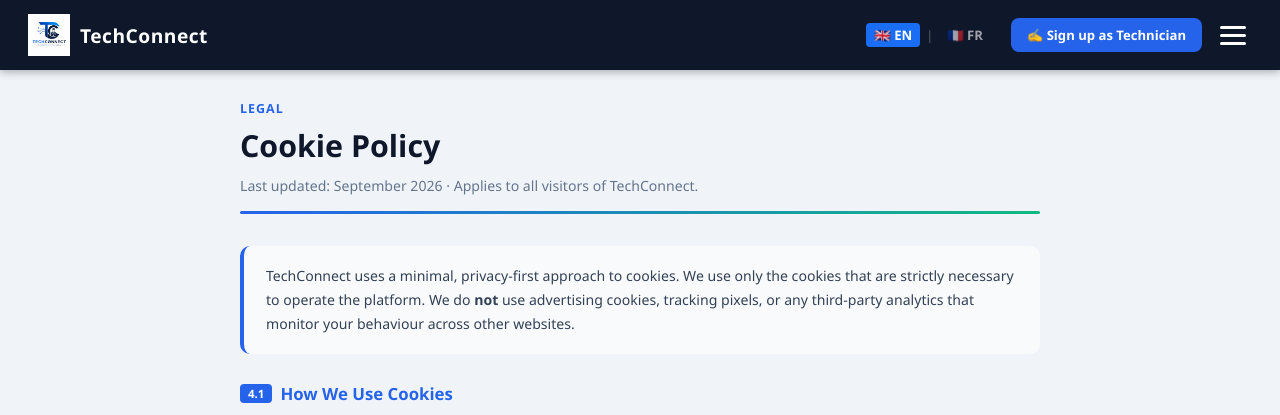
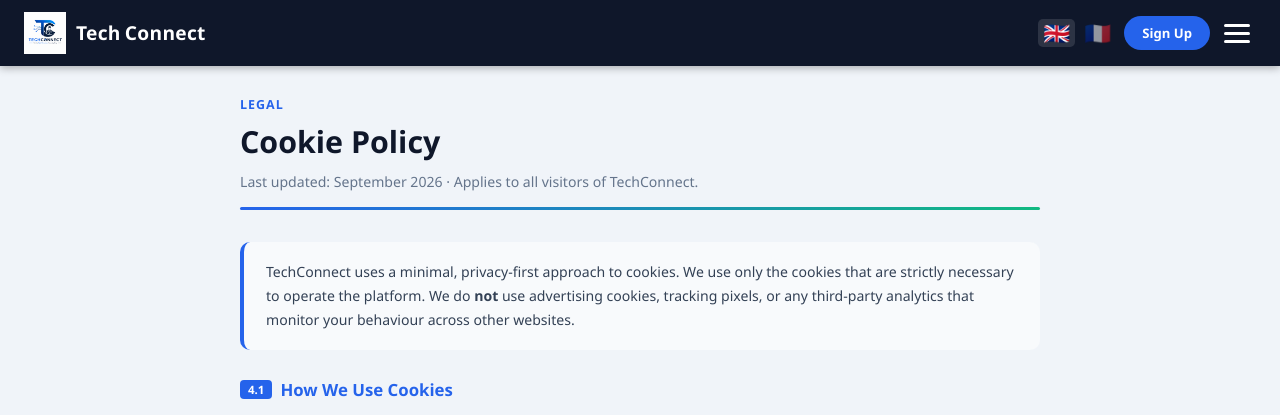
Before and after one commit to arcenekayiranga640-rgb/techconnect_v2, a Flask app: page /cookie-policy in a window 1280 px wide. Shown: the top 415 px of the page. Run offline with Flask 3, Linux system fonts and the light colour scheme.

Commit message:
Update base.html header layout

```diff
--- a/templates/base.html
+++ b/templates/base.html
@@ -8,15 +8,29 @@
         :root { --navy:#0d1b36; --navy-light:#1a2d52; --blue:#1a6ef5; --blue-light:#4da6ff; --blue-dark:#0d4db5; --bg:#f0f4f9; --text:#1c1c1c; --error:#c0392b; --success:#1e7e34; }
         * { box-sizing:border-box; }
         body { margin:0; font-family:'Segoe UI',Arial,sans-serif; background:var(--bg); color:var(--text); }
-        header { background:#0F172A; padding:14px 28px; display:flex; justify-content:space-between; align-items:center; box-shadow:0 2px 8px rgba(0,0,0,0.3); position:relative; z-index:100; }
-        .nav-cta-btn { background:#2563EB; color:white; border:none; padding:8px 16px; border-radius:8px; font-size:0.82rem; font-weight:700; cursor:pointer; text-decoration:none; transition:background 0.2s; white-space:nowrap; display:inline-flex; align-items:center; gap:6px; margin-right:4px; }
+        header { background:#0F172A; padding:12px 24px; display:flex; justify-content:space-between; align-items:center; box-shadow:0 2px 8px rgba(0,0,0,0.3); position:relative; z-index:100; }
+
+        /* ── Brand logo + stacked text ── */
+        .brand-link { display:flex; align-items:center; gap:10px; text-decoration:none; flex-shrink:0; }
+        .brand-logo { width:42px; height:42px; object-fit:contain; flex-shrink:0; }
+        .brand-text { display:flex; flex-direction:column; line-height:1.1; }
+        .brand-text span { font-size:1.15rem; font-weight:800; color:white; letter-spacing:0.3px; }
+        /* Desktop: show as one line */
+        @media(min-width:600px) {
+          .brand-text { flex-direction:row; gap:4px; align-items:baseline; }
+          .brand-text span { font-size:1.2rem; }
+        }
+
+        /* ── Language flags only — no text ── */
+        .lang-switcher { display:flex; align-items:center; gap:4px; }
+        .lang-switcher a { font-size:1.35rem; line-height:1; padding:3px 5px; border-radius:5px; text-decoration:none; opacity:0.55; transition:opacity 0.2s, background 0.2s; }
+        .lang-switcher a.active { opacity:1; background:rgba(255,255,255,0.12); }
+        .lang-switcher a:hover { opacity:1; }
+        .lang-divider { display:none; }
+
+        /* ── Sign Up pill button ── */
+        .nav-cta-btn { background:#2563EB; color:white; border:none; padding:8px 18px; border-radius:99px; font-size:0.82rem; font-weight:700; cursor:pointer; text-decoration:none; transition:background 0.2s; white-space:nowrap; display:inline-flex; align-items:center; }
         .nav-cta-btn:hover { background:#1d4ed8; color:white; }
-        .brand { font-size:1.2em; font-weight:700; color:white; letter-spacing:0.5px; }
-        .lang-switcher { display:flex; align-items:center; gap:6px; margin-right:12px; }
-        .lang-switcher a { font-size:0.82em; font-weight:700; padding:3px 8px; border-radius:4px; text-decoration:none; color:rgba(255,255,255,0.6); transition:all 0.2s; }
-        .lang-switcher a.active { background:var(--blue); color:white; }
-        .lang-switcher a:hover { color:white; }
-        .lang-divider { color:rgba(255,255,255,0.3); font-size:0.8em; }
         .hamburger-btn { background:none; border:none; cursor:pointer; padding:6px; display:flex; flex-direction:column; gap:5px; margin-top:0; }
         .hamburger-btn span { display:block; width:26px; height:3px; background:white; border-radius:3px; transition:background 0.2s; }
         .hamburger-btn:hover span { background:var(--blue-light); }
@@ -85,27 +99,32 @@
         .step-arrow { font-size:1.5em; color:var(--blue); align-self:center; flex-shrink:0; }
         .counter-section { background:var(--navy); border-radius:10px; padding:18px 28px; margin-top:16px; display:flex; align-items:center; justify-content:center; gap:10px; color:white; font-size:0.95em; }
         .counter-number { font-weight:700; font-size:1.4em; color:var(--blue-light); }
-        @media(max-width:560px) { .vision-cards{grid-template-columns:1fr;} .step-arrow{display:none;} .hero-content h1{font-size:1.5em;} }@media (max-width: 768px) {
-    body { overflow-x: hidden !important; }
-    header { width: 100% !important; box-sizing: border-box !important; flex-wrap: wrap !important; padding: 12px 16px !important; }
-}
+        @media(max-width:560px) { .vision-cards{grid-template-columns:1fr;} .step-arrow{display:none;} .hero-content h1{font-size:1.5em;} }
     </style>
 </head>
 <body>
     <header>
-        <a href="{{ url_for('home') }}" style="display:flex;align-items:center;gap:10px;text-decoration:none;">
-            <img src="{{ url_for('static', filename='images/logo.png') }}" alt="TechConnect logo" style="width:42px;height:42px;object-fit:contain;">
-            <span class="brand">TechConnect</span>
+        <!-- Brand: square logo + "Tech" / "Connect" stacked on mobile, inline on desktop -->
+        <a href="{{ url_for('home') }}" class="brand-link">
+            <img src="{{ url_for('static', filename='images/logo.png') }}" alt="TechConnect logo" class="brand-logo">
+            <div class="brand-text">
+                <span>Tech</span>
+                <span>Connect</span>
+            </div>
         </a>
+
+        <!-- Right side: flags → Sign Up → Hamburger -->
         <div style="display:flex;align-items:center;gap:8px;">
+            <!-- Language flags only — no text labels -->
             <div class="lang-switcher">
-                <a href="{{ url_for('set_lang', lang='en') }}" class="{% if lang == 'en' %}active{% endif %}">🇬🇧 EN</a>
-                <span class="lang-divider">|</span>
-                <a href="{{ url_for('set_lang', lang='fr') }}" class="{% if lang == 'fr' %}active{% endif %}">🇫🇷 FR</a>
+                <a href="{{ url_for('set_lang', lang='en') }}" class="{% if lang == 'en' %}active{% endif %}" title="English">🇬🇧</a>
+                <a href="{{ url_for('set_lang', lang='fr') }}" class="{% if lang == 'fr' %}active{% endif %}" title="Français">🇫🇷</a>
             </div>
+            <!-- Compact pill Sign Up button -->
             {% if not technician %}
-            <a href="{{ url_for('register') }}" class="nav-cta-btn">✍️ {{ t.nav_signup }}</a>
+            <a href="{{ url_for('register') }}" class="nav-cta-btn">Sign Up</a>
             {% endif %}
+            <!-- Hamburger -->
             <button class="hamburger-btn" id="hamburgerBtn" aria-label="Open menu" aria-expanded="false">
                 <span></span><span></span><span></span>
             </button>
@@ -118,7 +137,7 @@
                 <a href="{{ url_for('my_profile') }}"><span class="menu-icon">👤</span> {{ t.nav_profile }}</a>
                 <a href="{{ url_for('logout') }}"><span class="menu-icon">🚪</span> {{ t.nav_logout }}</a>
             {% else %}
-                <a href="{{ url_for('register') }}"><span class="menu-icon">✍️</span> {{ t.nav_signup }}</a>
+                <a href="{{ url_for('register') }}"><span class="menu-icon">✍️</span> Sign Up as Technician</a>
                 <a href="{{ url_for('login') }}"><span class="menu-icon">🔑</span> {{ t.nav_login }}</a>
             {% endif %}
         </div>
```
